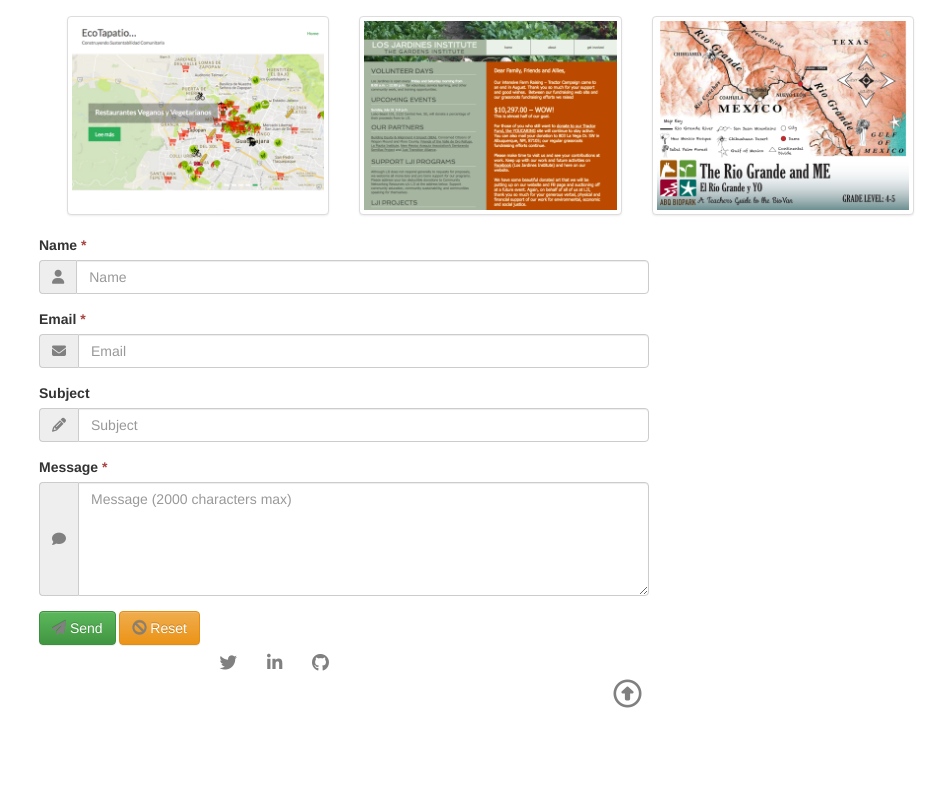
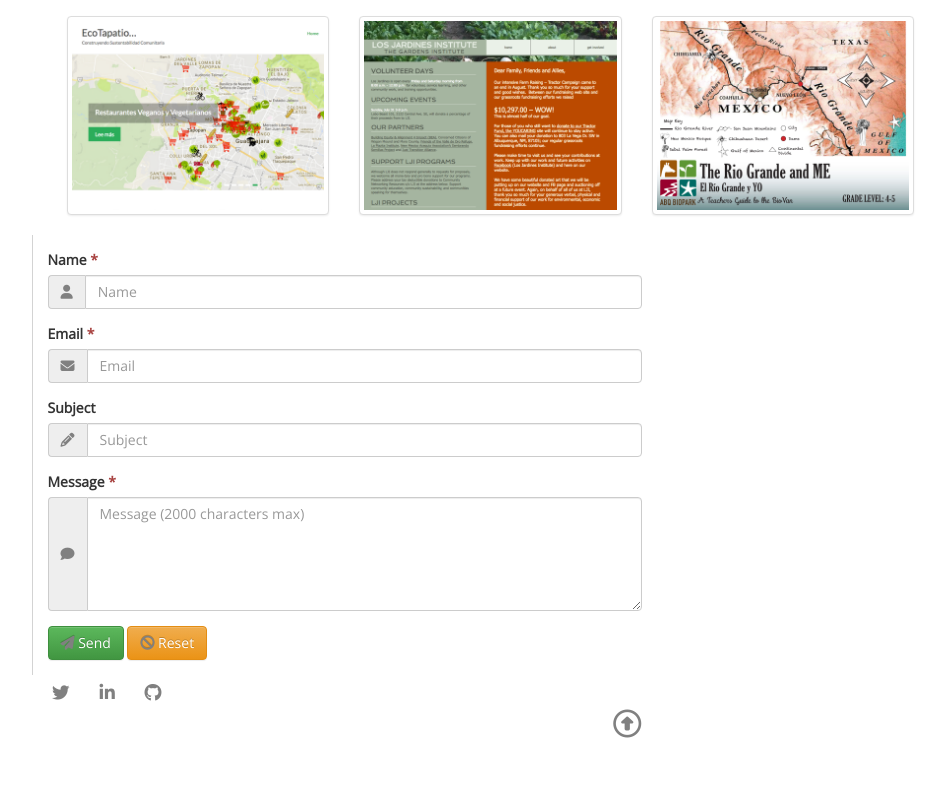
Before and after one commit to srfinkel/sarahruthfinkel-pwp, a PHP site: page / in a window 1280 px wide. Shown: the part 1588-2397 px from the top of the page, without its empty margins (296-1241 px from the left). Before the commit the page ends 2296 px from the top, so only its background shows below. Run offline with PHP 8.4, Linux system fonts and the light colour scheme; some libraries are stand-ins or nearby versions.

Commit message:
added padding to the contact form

```diff
--- a/public_html/css/styles.css
+++ b/public_html/css/styles.css
@@ -56,6 +56,13 @@
 	max-width: 100%;
 }
 
+#contact-form {
+	font-family: 'Open Sans', sans-serif;
+	padding: 15px;
+	border-left-style: solid;
+	border-width: thin;
+	border-color: lightgray;
+}
 .fa {
 	color: grey;
 }
--- a/public_html/index.php
+++ b/public_html/index.php
@@ -56,9 +56,9 @@
 
 		<title>Sarah Ruth Finkel</title>
 	</head>
-	<body id="top">
+	<body>
 		<header>
-			<div class="container-fluid">
+			<div class="container-fluid" id="page-top">
 				<div class="row">
 					<div class="embed-responsive embed-responsive-16by9">
 						<!-- Add media queries to both medium and 992px width -->
@@ -153,8 +153,8 @@
 					</div>
 				</div>
 			</div>
-			<div class="row"></div>
-			<div class="col-xs-4 col-md-6 col-md-offset-3">
+			<div class="row">
+				<div class="col-xs-12 col-md-6 col-md-offset-3">
 
 				<!--Begin Contact Form-->
 				<form id="contact-form" action="php/mailer.php" method="post">
@@ -203,21 +203,24 @@
 				</form>
 
 				<!--empty area for form error/success output-->
-				<div class="row">
-					<div class="col-xs-12">
-						<div id="output-area"></div>
+					<div class="row">
+						<div class="col-xs-12">
+							<div id="output-area"></div>
+						</div>
 					</div>
 				</div>
+			</div>
+
 
 			<footer>
 				<div class="container-fluid">
 					<div class="row">
-						<div class="col-xs-12 col-xs-offset-0 col-md-9 col-md-offset-3">
+						<div class="col-xs-12 col-xs-offset-0 col-md-6 col-md-offset-3">
 							<a href="https://twitter.com/sarahruthfinkel" target="_blank"<button type="button" class="btn btn-link"><i class="fa fa-twitter fa-lg" aria-hidden="true"></i></button></a>
 							<a href="https://www.linkedin.com/in/srfinkel" target="_blank" <button type="button" class="btn btn-link"><i class="fa fa-linkedin fa-lg" aria-hidden="true"></i></button></a>
 							<a href="https://github.com/srfinkel" target="_blank"<button type="button" class="btn btn-link"><i class="fa fa-github fa-lg" aria-hidden="true"></i></button></a>
 						<div class="col-xs-12 col-xs-offset-0 col-md-1 col-md-offset-11">
-							<a href="#top" class="scroll" <button type="button" class="btn btn-link"><i class="fa fa-arrow-circle-o-up fa-2x" aria-hidden="true"></i></button></a>
+							<a href="#page-top" class="scroll" <button type="button" class="btn btn-link"><i class="fa fa-arrow-circle-o-up fa-2x" aria-hidden="true"></i></button></a>
 						</div>
 					</div>
 			</footer>
```
